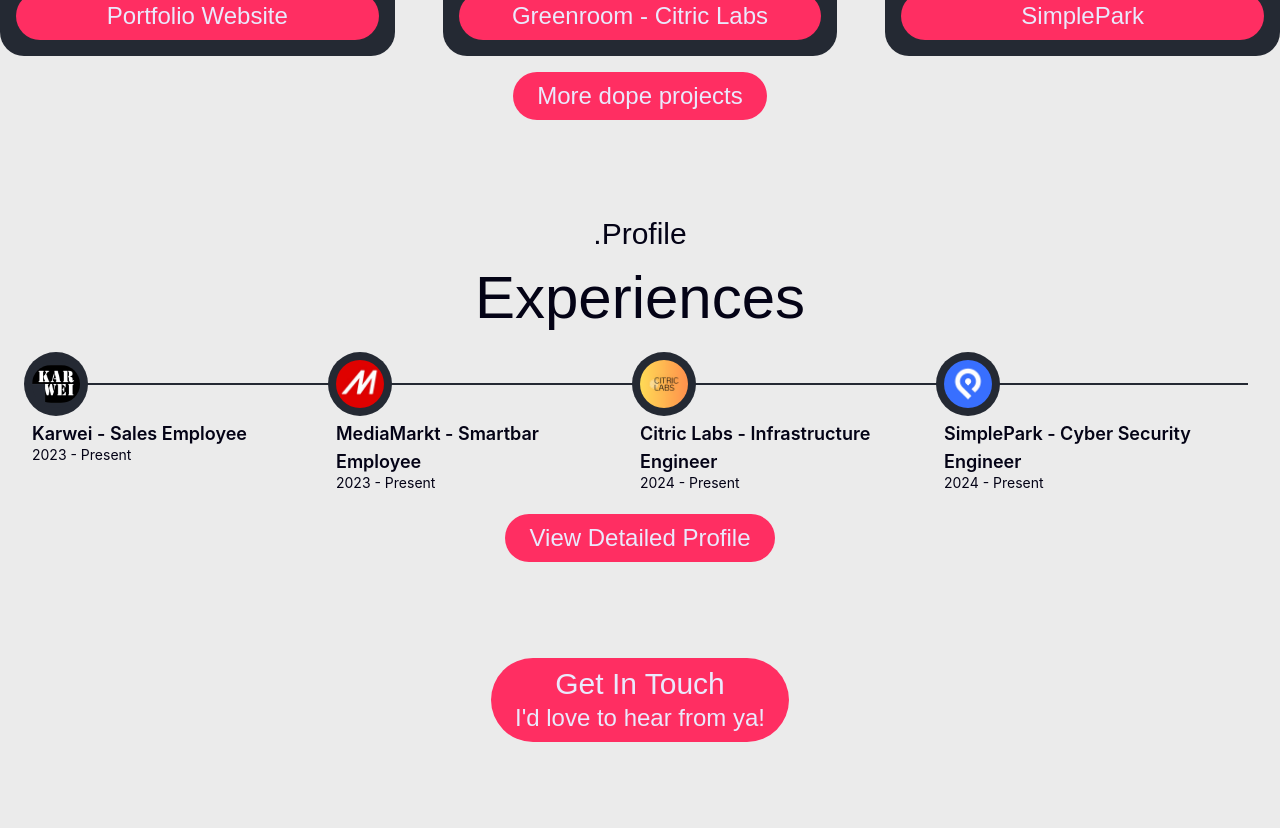
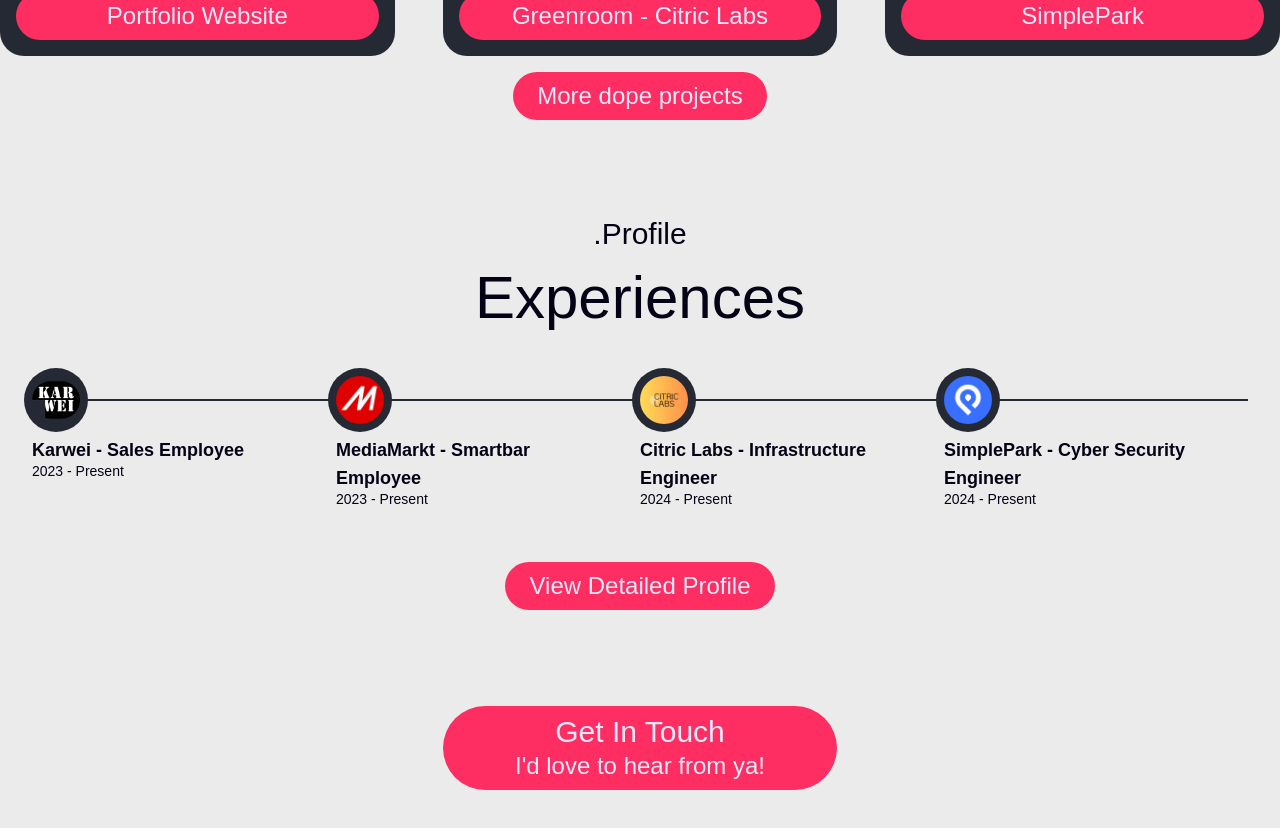
Before and after one commit to jasperdemmers/Portfolio, a React (Vite) app: page / in a window 1280 px wide. Shown: the part 1720-2548 px from the top of the page. Built offline with nearby package versions, Linux system fonts and the light colour scheme; a web font is replaced by a local one.

Commit message:
Small changes

```diff
--- a/src/components/Timeline.jsx
+++ b/src/components/Timeline.jsx
@@ -2,7 +2,7 @@
 
 const Timeline = ({ logoSrc, title, span, description, className}) => {
     return (
-        <li className={`mb-6 lg:mb-0 w-full ${className}`}>
+        <li className={`mb-6 lg:mb-0 w-full font-display ${className}`}>
             <div className="flex items-center flex-col lg:flex-row">
                 <div
                     className="z-10 flex items-center justify-center w-12 h-12 rounded-full ring-secondary-light bg-secondary-light dark:ring-secondary-dark dark:bg-secondary-dark ring-8 shrink-0">
--- a/src/pages/Home.jsx
+++ b/src/pages/Home.jsx
@@ -16,7 +16,7 @@
                     <h1 className={"text-3xl"}>
                         Get In Touch
                     </h1>
-                    <h4 className={"text-2xl"}>
+                    <h4 className={"text-2xl px-12"}>
                         I&apos;d love to hear from ya!
                     </h4>
                 </button>
--- a/src/sections/home/Bin.jsx
+++ b/src/sections/home/Bin.jsx
@@ -27,7 +27,7 @@
                             </div>
                         </div>
                         <div className={"flex mt-4 md:mt-0"}>
-                            <button className={"text-text-dark md:text-2xl w-full px-6 p-2 rounded-full bg-primary-light dark:bg-primary-dark"}>
+                            <button className={"text-text-dark md:text-2xl w-full px-6 p-2 rounded-full bg-primary-light dark:bg-primary-dark hover:bg-primary-dark dark:hover:bg-primary-light"}>
                                 Portfolio Website
                             </button>
                         </div>
@@ -51,7 +51,7 @@
                         </div>
                         <div className={"flex mt-4 md:mt-0"}>
                             <button
-                                className={"text-text-dark md:text-2xl w-full px-6 p-2 rounded-full bg-primary-light dark:bg-primary-dark"}>
+                                className={"text-text-dark md:text-2xl w-full px-6 p-2 rounded-full bg-primary-light dark:bg-primary-dark hover:bg-primary-dark dark:hover:bg-primary-light"}>
                                 Greenroom - Citric Labs
                             </button>
                         </div>
@@ -80,7 +80,7 @@
                         </div>
                         <div className={"flex mt-4 md:mt-0"}>
                             <button
-                                className={"text-text-dark md:text-2xl w-full px-6 p-2 rounded-full bg-primary-light dark:bg-primary-dark"}>
+                                className={"text-text-dark md:text-2xl w-full px-6 p-2 rounded-full bg-primary-light dark:bg-primary-dark hover:bg-primary-dark dark:hover:bg-primary-light"}>
                                 SimplePark
                             </button>
                         </div>
--- a/src/sections/home/Profile.jsx
+++ b/src/sections/home/Profile.jsx
@@ -3,7 +3,7 @@
 const Profile = () => {
     return (
         <div>
-            <div className="text-center pt-24 pb-8">
+            <div className="text-center pt-24 pb-12">
                 <div className="font-body text-3xl">
                     .Profile
                 </div>
@@ -39,7 +39,7 @@
                     </Timeline>
                 </ol>
             </div>
-            <div className={"flex mt-4 justify-center"}>
+            <div className={"flex pt-12 justify-center"}>
                 <button
                     className={"text-center py-2 px-6 font-body text-2xl bg-primary-light flex-shrink-0 rounded-full dark:bg-primary-dark text-text-dark hover:bg-primary-dark dark:hover:bg-primary-light"}>
                     View Detailed Profile
```
